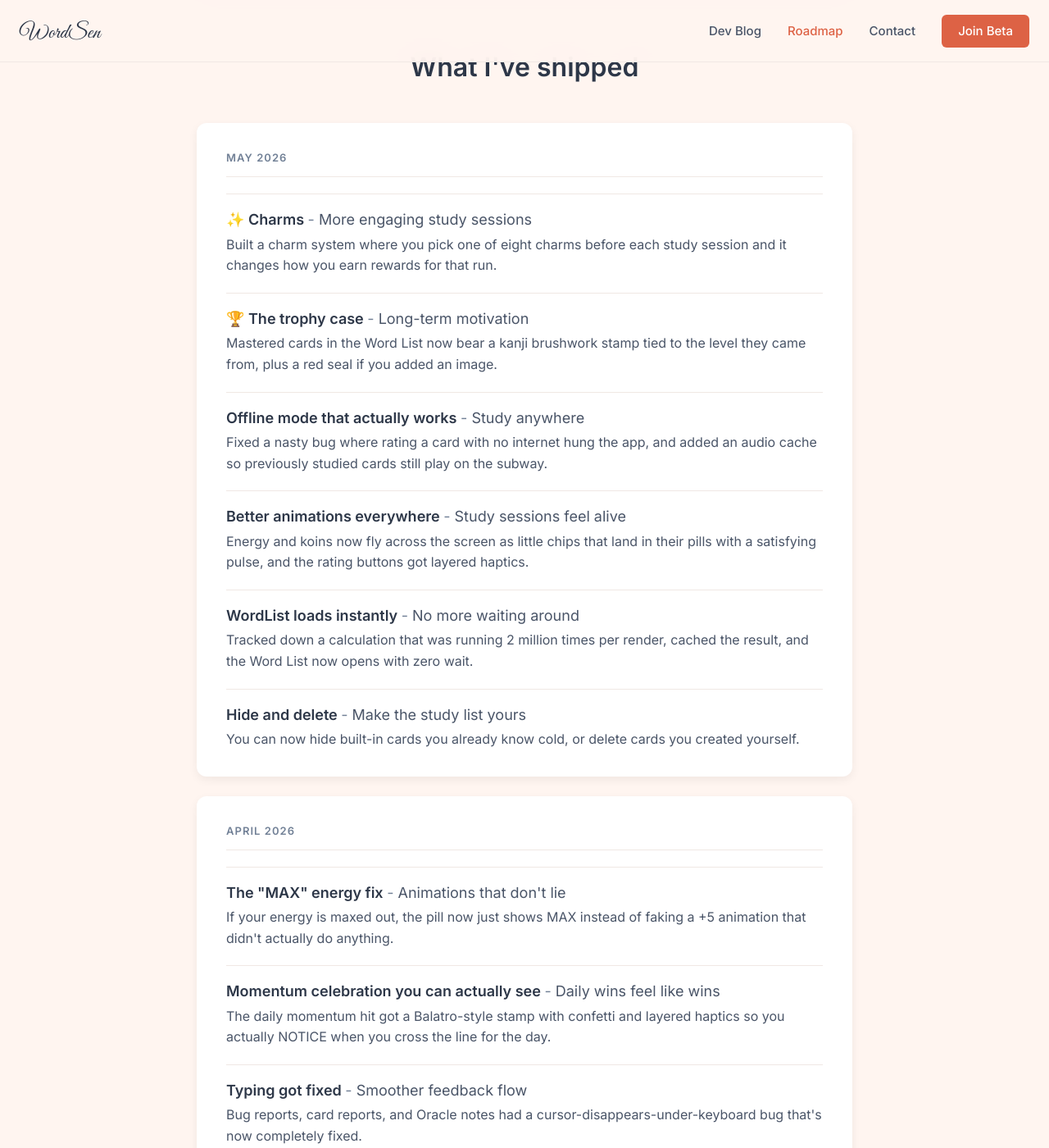
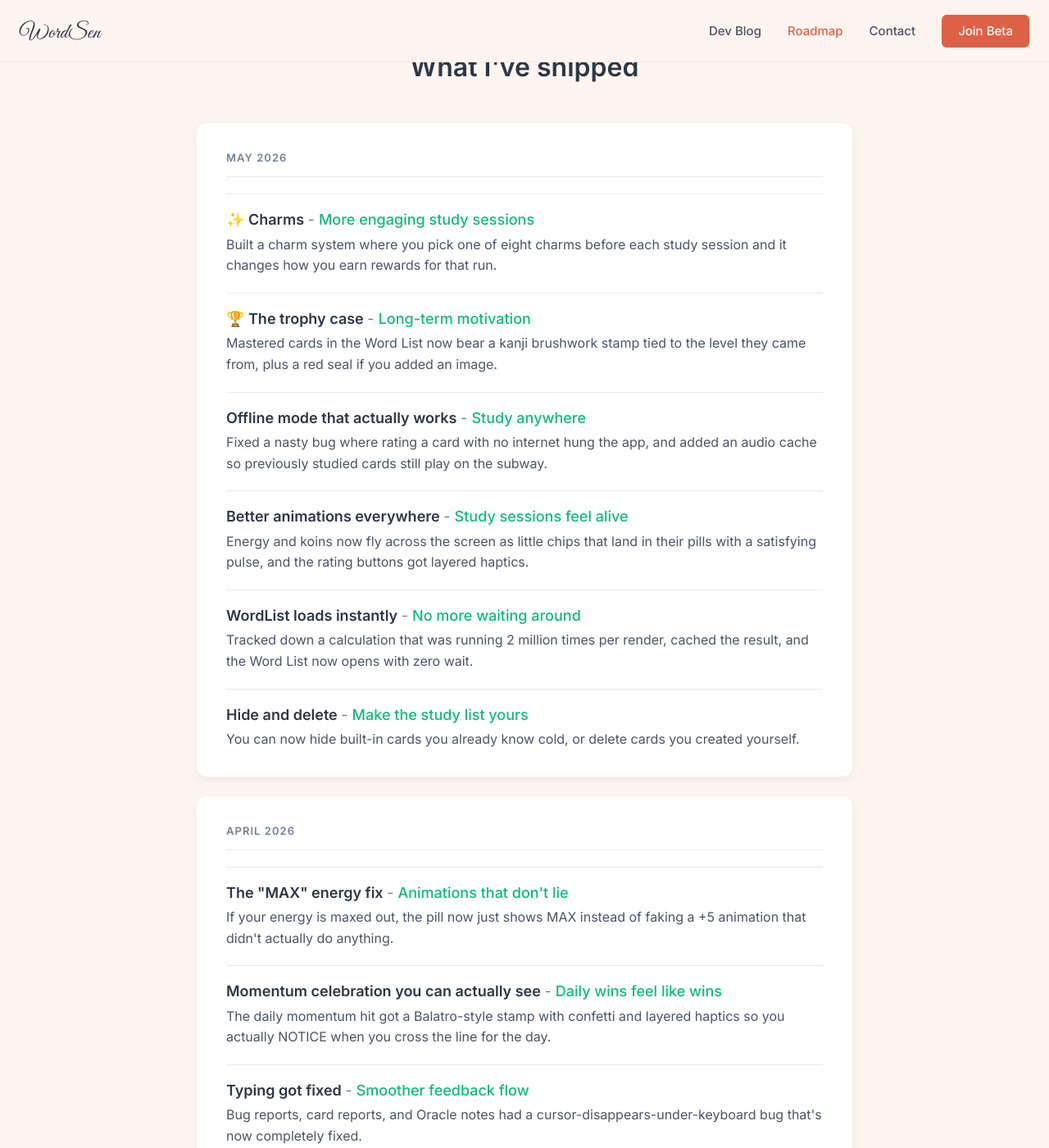
Before and after one commit to froghaiku/WordSenWebsite, a Jekyll site: the page built from roadmap.html, in a window 1280 px wide and 1400 px high, scrolled down 693 px. Shown: the whole window at 82% size. Built offline with Jekyll 4.4.1, drawn with Linux system fonts in a browser that asks for light colours.

Commit message:
Roadmap: green flavor text on benefit taglines
Switch .entry-benefit from gray (--text-secondary) to emerald #10b981
— the same green already used elsewhere in the stylesheet — and bump
weight to 500 so the green reads cleanly without looking faded next
to the bold H3 title. Dash separator stays gray.

Co-Authored-By: Claude Opus 4.7 (1M context) <noreply@anthropic.com>

```diff
--- a/assets/css/main.css
+++ b/assets/css/main.css
@@ -796,12 +796,13 @@ main { padding-top: var(--header-height); }
   margin-bottom: 0.375rem;
 }
 .entry-benefit {
-  font-weight: 400;
-  color: var(--text-secondary);
+  font-weight: 500;
+  color: #10b981;
 }
 .entry-benefit::before {
   content: " - ";
   color: var(--text-muted);
+  font-weight: 400;
 }
 @media (max-width: 600px) {
   .entry-benefit {
```
